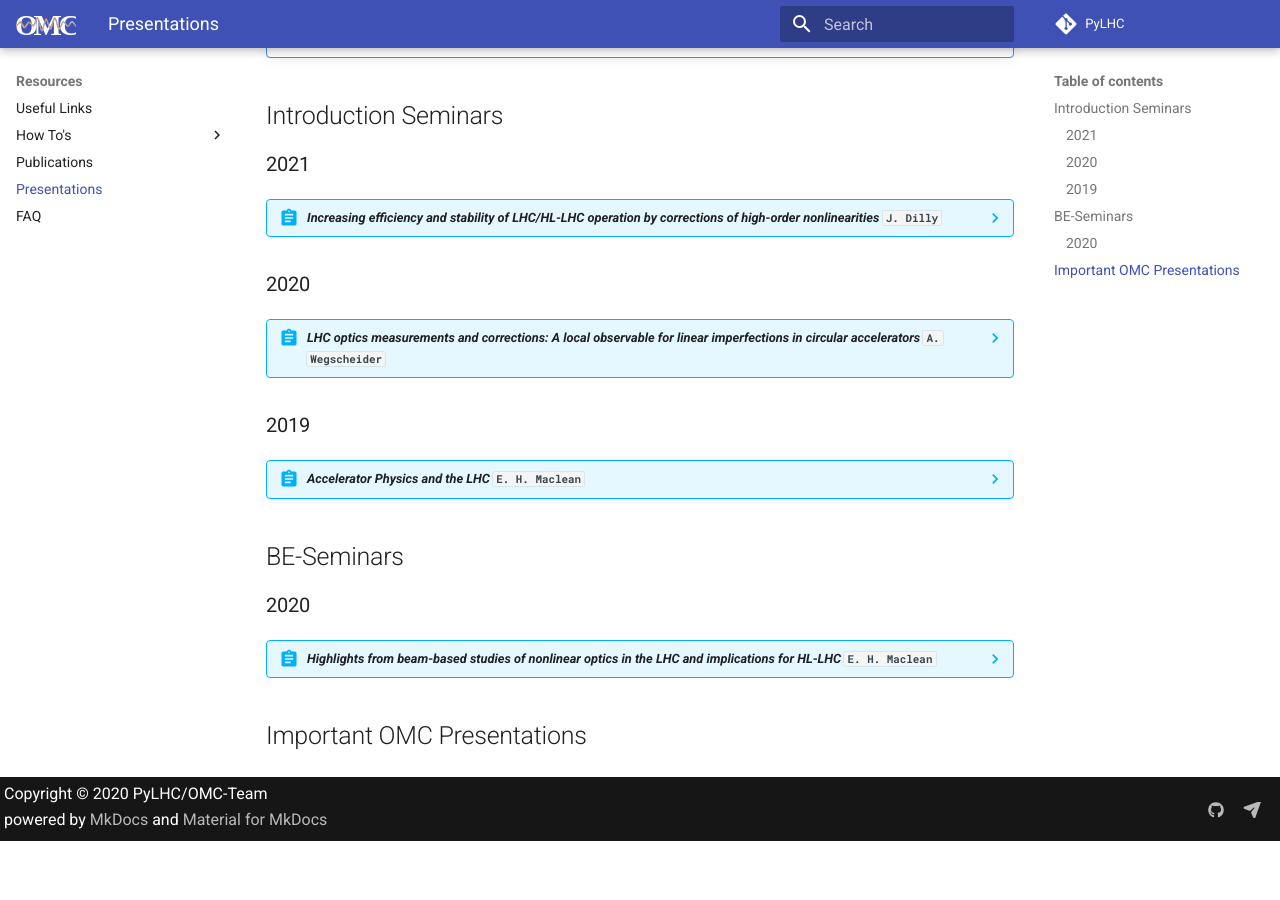
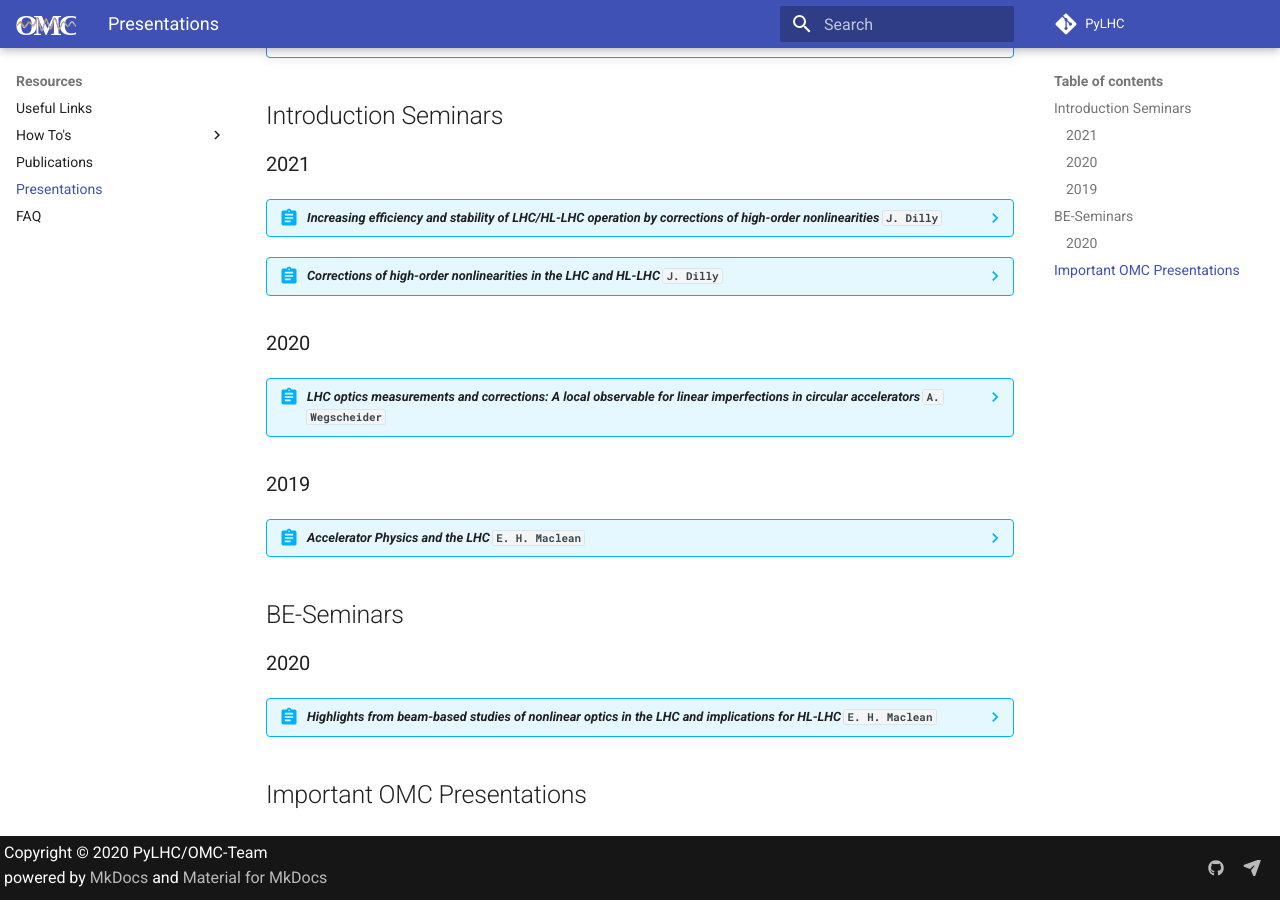
Before and after one commit to pylhc/pylhc.github.io, an MkDocs documentation site: the page built from docs/resources/presentations.md, in a window 1280 px wide and 900 px high, scrolled down 636 px. Built offline with MkDocs 1.6.1 and Material for MkDocs 9.7.7, drawn with Linux system fonts in a browser that asks for light colours; before the commit the page ends 1477 px from its top, so only the background shows below that; part of the change alters nothing that is shown.

````diff
--- a/docs/resources/presentations.md
+++ b/docs/resources/presentations.md
@@ -30,9 +30,19 @@ External presentations and seminars are collected on EOS and can be reached eith
 
     **Location:** Accelerator and Technology Seminar, Helmholtz-Zentrum Berlin
 
-    **Data:** Slides: `presentation.tex` in [CERNBOX][jdilly2021HZB]{target=_blank .cern_login}
+    **Data:** Slides: `presentation.pdf` in [CERNBOX][jdilly2021HZB]{target=_blank .cern_login}
     ```
     /eos/project-o/omc/seminars/2021-09-21.jdilly.increasing_efficiency_and_stability_of_lhc_hllhc_operation
+    ```
+
+??? Abstract "*Corrections of high-order nonlinearities in the LHC and HL-LHC* `J. Dilly`"
+    **Date:** 17.03.2021
+
+    **Location:** DPG Spring Meetings
+
+    **Data:** Slides: `presentation.pdf` in [CERNBOX][jdilly2021DPG]{target=_blank .cern_login}
+    ```
+    /eos/project/o/omc/seminars/2021-03-17.jdilly.DPG_spring.corrections_of_high-order_nonlinearities_in_the_LHC_and_HL-LHC
     ```
 
 ### 2020
@@ -82,6 +92,7 @@ External presentations and seminars are collected on EOS and can be reached eith
 [cernbox_seminars]: https://cernbox.cern.ch/index.php/apps/files/?dir=/__myprojects/omc/seminars&
 
 [jdilly2021HZB]: https://cernbox.cern.ch/index.php/apps/files/?dir=/__myprojects/omc/seminars/2021-09-21.jdilly.increasing_efficiency_and_stability_of_lhc_hllhc_operation
+[jdilly2021DPG]: https://cernbox.cern.ch/index.php/apps/files/?dir=/__myprojects/omc/seminars/2021-03-17.jdilly.DPG_spring.corrections_of_high-order_nonlinearities_in_the_LHC_and_HL-LHC
 [awegsche2020Gentner]: https://cernbox.cern.ch/index.php/apps/files/?dir=/__myprojects/omc/seminars/2020-04-29.awegsche.gentner.omc_and_lobster
 [emaclean2019HASCO]: https://cernbox.cern.ch/index.php/apps/files/?dir=/__myprojects/omc/seminars/2019-07-25.emaclean.acclerator_physics_and_the_lhc
 
````
